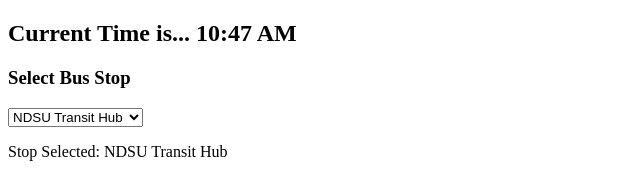
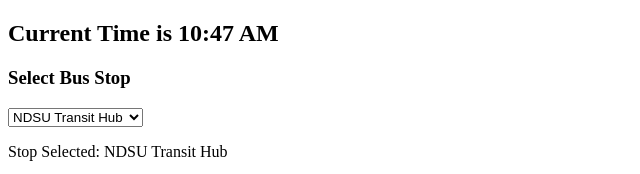
Before and after one commit to bradyvogt/bradyvogt.github.io, a plain HTML site: page index.html in a window 1280 px wide. Shown: the top 174 px of the page, 0-640 px from the left. Drawn offline with Linux system fonts and the light colour scheme.

Commit message:
Update index.html

```diff
--- a/index.html
+++ b/index.html
@@ -9,7 +9,7 @@
 	<script type="text/javascript" src="script.js" defer></script> -->
 </head>
 <body>
-	<h2>Current Time is... <span id="date-time"></span></h2>
+	<h2>Current Time is <span id="date-time"></span></h2>
 	<h3>Select Bus Stop</h3>
 	<form>
 		<select id = "stopList" onchange = "dropSelect()">
```
